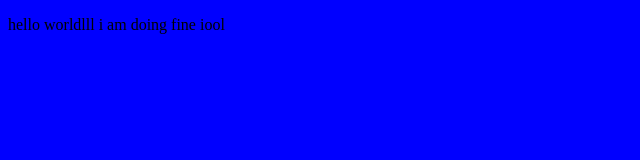
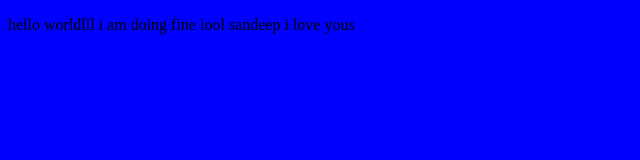
Before and after one commit to Avnish-Roy/sample-project, a plain HTML site: page index.html in a window 1280 px wide. Shown: the whole page, without its empty margins (0-640 px from the left). Drawn offline with Linux system fonts and the light colour scheme.

Commit message:
slave me change

```diff
--- a/index.html
+++ b/index.html
@@ -9,6 +9,7 @@
 </head>
 <body>
     <p>hello worldlll i am doing fine iool
+        sandeep i love yous
 
     </p>
 </body>
```
